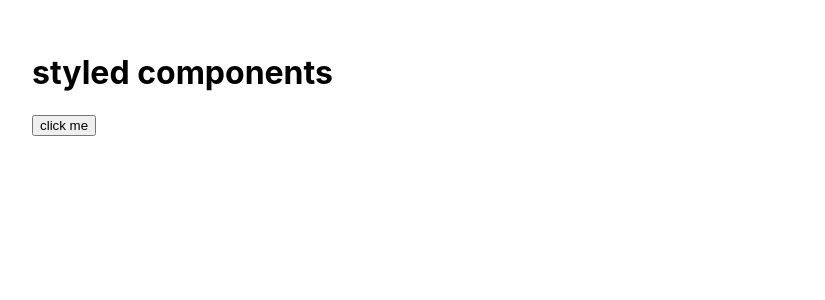
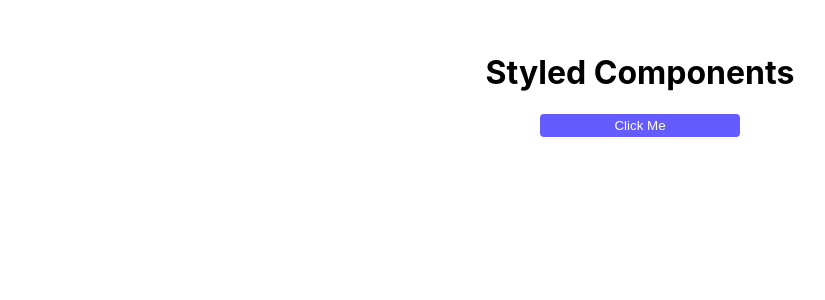
Before and after one commit to chianglynn/react-styled-components, a React (Create React App) app in the folder styled/: page / in a window 1280 px wide. Shown: the top 300 px of the page, without its empty margins (0-825 px from the left). Built offline with nearby package versions, Linux system fonts and the light colour scheme.

Commit message:
Add global-style

```diff
--- a/styled/src/index.css
+++ b/styled/src/index.css
@@ -1,8 +1,24 @@
 body {
-  margin: 0;
-  font-family: -apple-system, BlinkMacSystemFont, 'Segoe UI', 'Roboto', 'Oxygen',
-    'Ubuntu', 'Cantarell', 'Fira Sans', 'Droid Sans', 'Helvetica Neue',
-    sans-serif;
+  margin                 : 0;
+  font-family            : -apple-system, BlinkMacSystemFont, 'Segoe UI', 'Roboto', 'Oxygen', 'Ubuntu', 'Cantarell', 'Fira Sans', 'Droid Sans', 'Helvetica Neue', sans-serif;
   -webkit-font-smoothing : antialiased;
   -moz-osx-font-smoothing: grayscale;
 }
+
+.title {
+  text-align    : center;
+  text-transform: capitalize;
+}
+
+.btn {
+  display         : block;
+  padding         : .25rem;
+  margin          : 1rem auto;
+  width           : 200px;
+  color           : #fff;
+  text-transform  : capitalize;
+  border          : none;
+  border-radius   : .25rem;
+  background-color: #645cff;
+  cursor          : pointer;
+}
```
